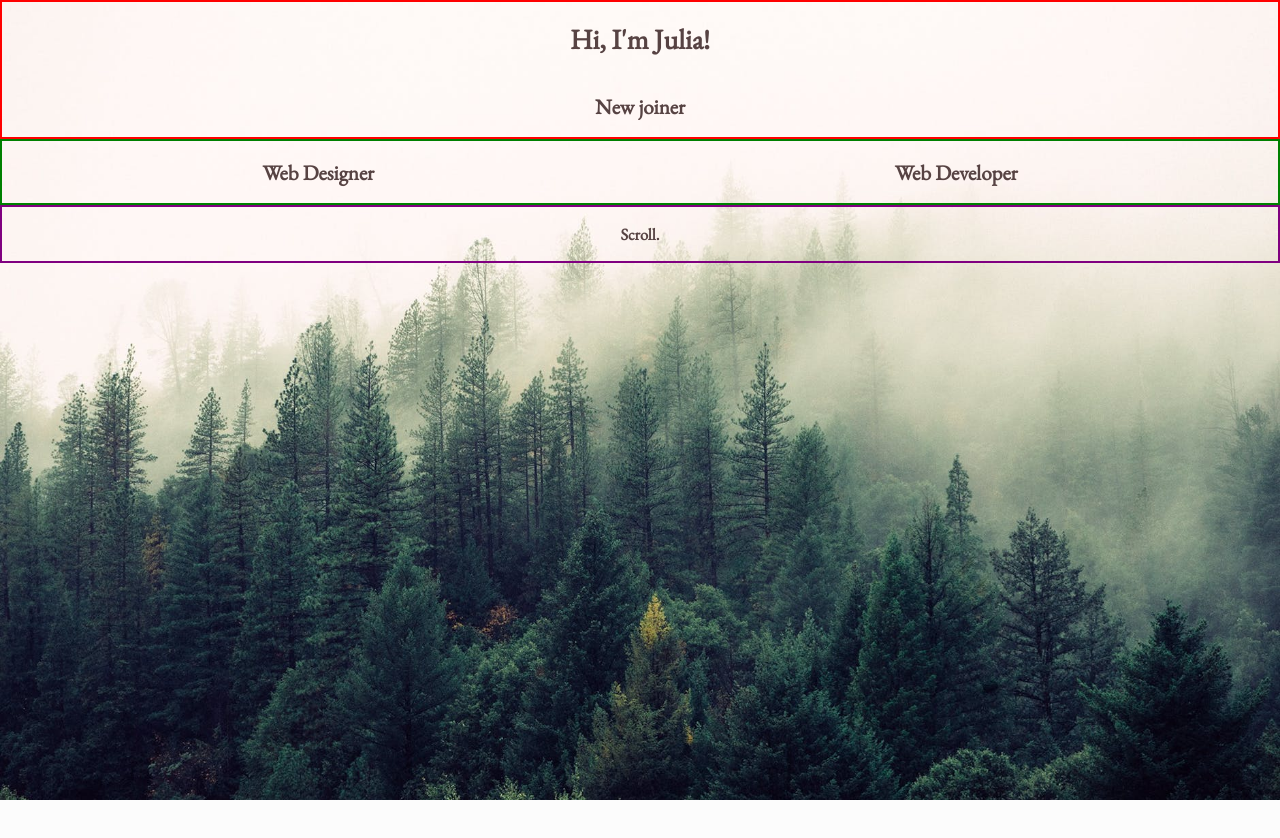
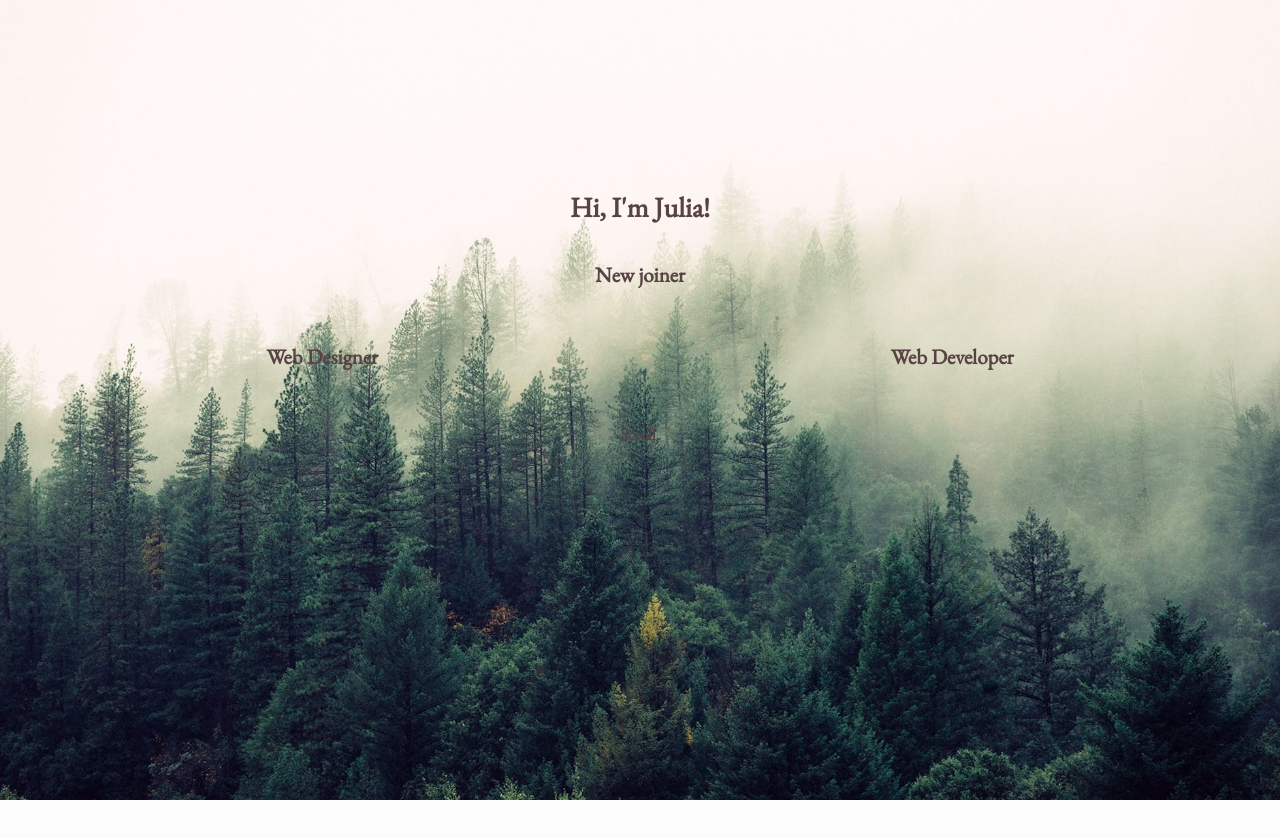
Before and after one commit to WiliTheSParrow/portfolio_wilithesparrow, a plain HTML site: page public/index.html in a window 1280 px wide. Shown: the top 838 px of the page. Drawn offline with nearby package versions, Linux system fonts and the light colour scheme; a web font is replaced by a local one.

Commit message:
set up landing page texting layout w flexboxes

```diff
--- a/public/style/style.scss
+++ b/public/style/style.scss
@@ -44,27 +44,32 @@ html {
         background-repeat: no-repeat;
         background-size: cover;
         background-attachment: fixed;
+        position: relative;
 
         .content {
+            width: 100%;
+            position: absolute;
+            top: 20vh;
+
 
             #topText {
-                border: 2px solid red;
                 display: flex;
                 flex-direction: column;
                 align-items: center;
+                padding: 10px;
             }
 
             #middleText {
-                border: 2px solid green;
                 display: flex;
                 justify-content: space-around;
+                padding: 10px;
             }
 
             #bottomText {
-                border: 2px solid purple;
                 display: flex;
                 flex-direction: column;
                 align-items: center;
+                padding: 10px;
             }
         }
 
```
Also changed, not shown: public/style/style.css, 1 other file.
